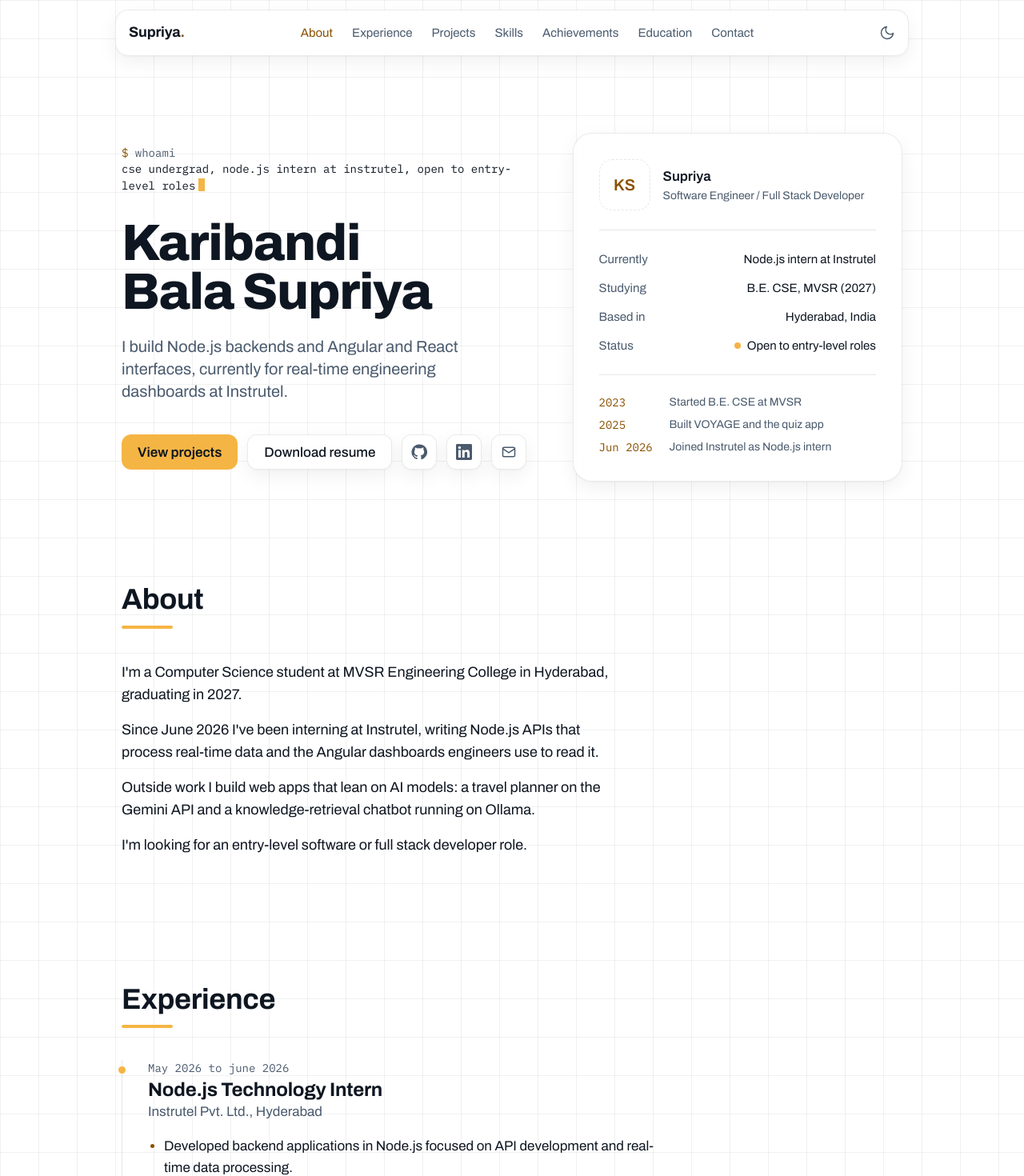
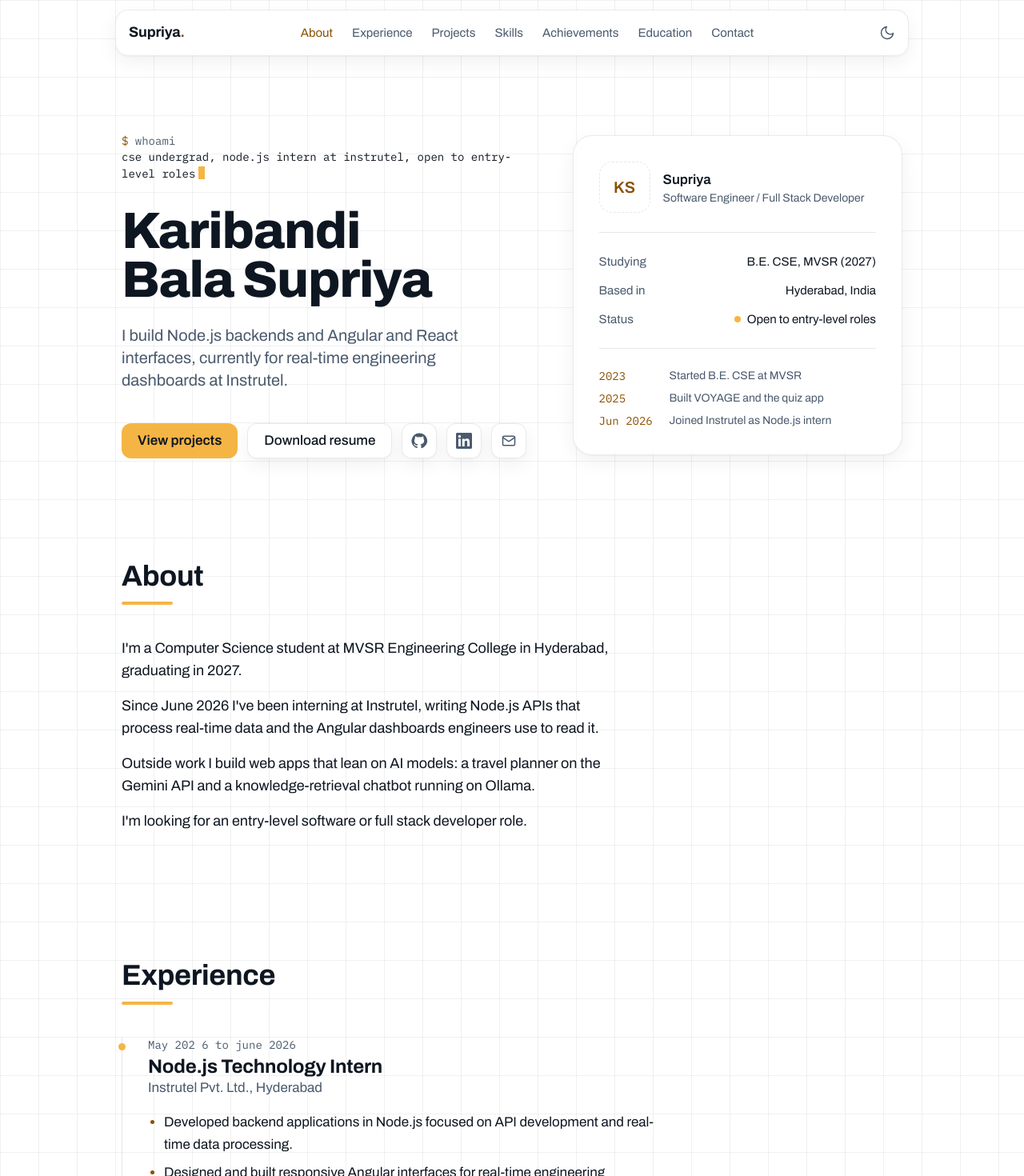
Before and after one commit to balasupriyak/Portfolio, a React (Vite) app: page / in a window 1280 px wide. Shown: the top 1470 px of the page at 80% size. Built offline with nearby package versions, Linux system fonts and the light colour scheme.

Commit message:
Modified profile and experience  sections

```diff
--- a/src/components/Hero.tsx
+++ b/src/components/Hero.tsx
@@ -103,10 +103,6 @@ export function Hero() {
 
         <dl className="mt-6 space-y-3 border-t border-line pt-6 text-[0.9375rem]">
           <div className="flex justify-between gap-4">
-            <dt className="text-muted">Currently</dt>
-            <dd className="text-right">{profile.current}</dd>
-          </div>
-          <div className="flex justify-between gap-4">
             <dt className="text-muted">Studying</dt>
             <dd className="text-right">{profile.studying}</dd>
           </div>
--- a/src/data/portfolio.ts
+++ b/src/data/portfolio.ts
@@ -43,7 +43,6 @@ export const profile = {
     "I build Node.js backends and Angular and React interfaces, currently for real-time engineering dashboards at Instrutel.",
   terminal: { command: "whoami", output: "cse undergrad, node.js intern at instrutel, open to entry-level roles" },
   location: "Hyderabad, India",
-  current: "Node.js intern at Instrutel",
   studying: "B.E. CSE, MVSR (2027)",
   status: "Open to entry-level roles",
   email: "balasupriyak@gmail.com",
@@ -66,7 +65,7 @@ export const experience: Role[] = [
     title: "Node.js Technology Intern",
     company: "Instrutel Pvt. Ltd.",
     location: "Hyderabad",
-    start: "May 2026",
+    start: "May 202 6",
     end: "june 2026",
     points: [
       "Developed backend applications in Node.js focused on API development and real-time data processing.",
```
